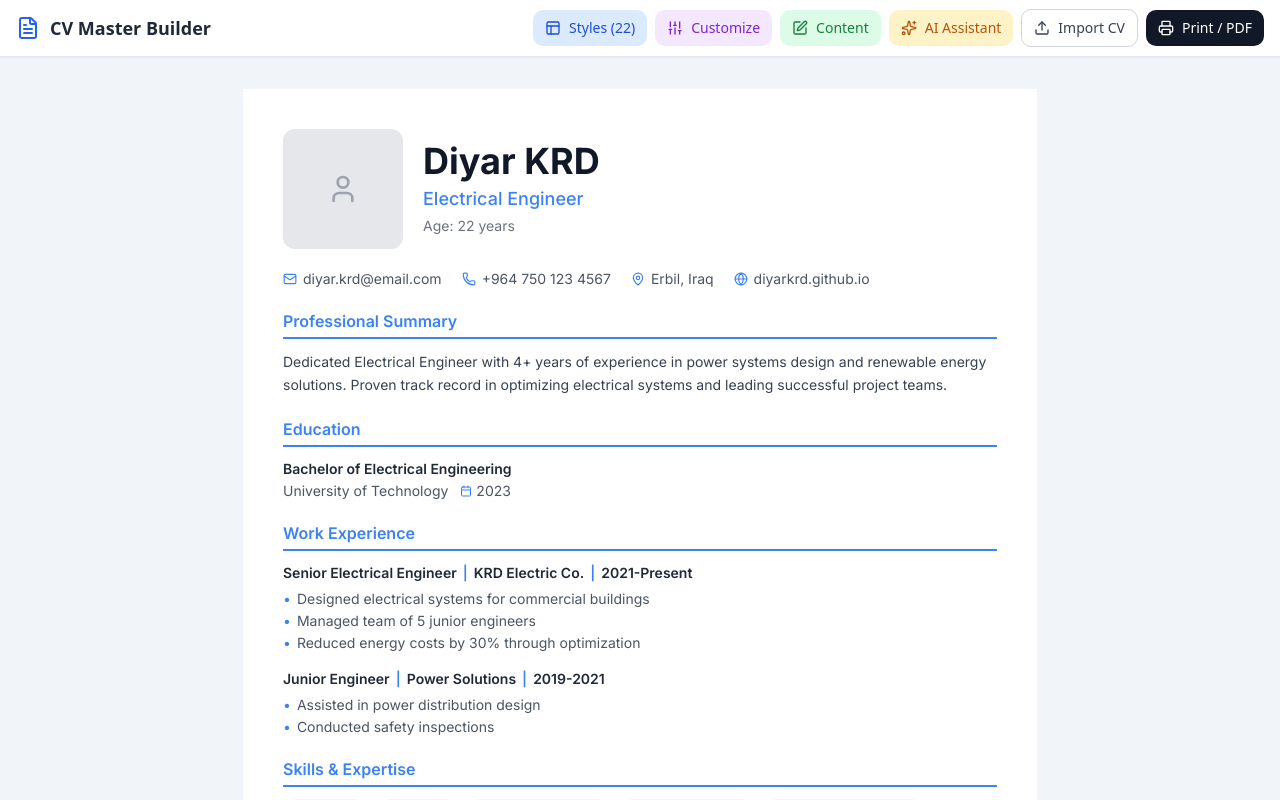
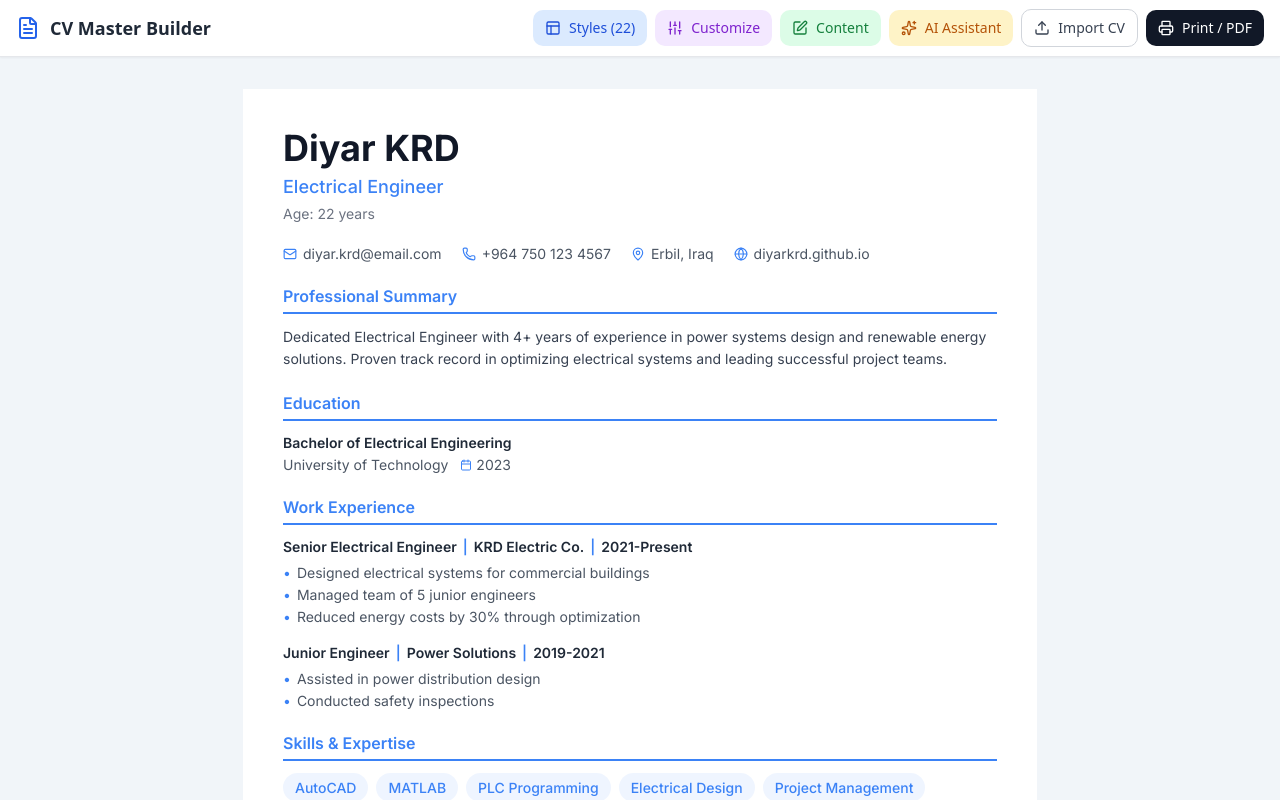
Before and after one commit to DiyarKrD/cv-builder-, a React (Vite) app: page / in a window 1280 px wide. Shown: the top 800 px of the page. Built offline with nearby package versions, Linux system fonts and the light colour scheme.

Commit message:
Add photo section and update CV order

```diff
--- a/src/components/CVPreview.tsx
+++ b/src/components/CVPreview.tsx
@@ -1,13 +1,13 @@
 import { useMemo, useEffect, useState, useRef } from 'react';
 import { useCV } from '@/hooks/useCV';
-import { Mail, Phone, MapPin, Globe, Calendar, User, GripVertical, Plus, X } from 'lucide-react';
+import { Mail, Phone, MapPin, Globe, Calendar, GripVertical, Plus, X } from 'lucide-react';
 import { LANGUAGE_LEVELS } from '@/types/cv';
 import type { CVSettings } from '@/types/cv';
 import { LanguageFlag } from '@/components/LanguageFlag';
 
 const A4_WIDTH_PX = 794;   // 210mm @ 96dpi
 const A4_HEIGHT_PX = 1123; // 297mm @ 96dpi
-const BASE_ORDER = ['summary', 'education', 'experience', 'skills', 'languages'];
+const BASE_ORDER = ['photo', 'summary', 'education', 'experience', 'skills', 'languages'];
 
 /* ------------------------------------------------------------------ */
 /*  Click-to-edit text                                                 */
@@ -89,6 +89,7 @@ export function CVPreview() {
     }
 
     const keys: string[] = [];
+    if (settings.photoVisible && cvData.personal.photo) keys.push('photo');
     if (cvData.professionalSummary) keys.push('summary');
     if (cvData.education.length > 0) keys.push('education');
     if (cvData.experience.length > 0) keys.push('experience');
@@ -102,7 +103,7 @@ export function CVPreview() {
     let cur: string[] = [];
     let h = headerHeight(settings);
     for (const k of ordered) {
-      const kh = estimateKeyHeight(k, cvData);
+      const kh = estimateKeyHeight(k, cvData, settings);
       if (cur.length > 0 && h + kh > maxH) {
         out.push(cur);
         cur = [];
@@ -148,13 +149,6 @@ export function CVPreview() {
 
   const templateClass = `template-${settings.template}`;
 
-  const photoClasses = [
-    `photo-${settings.photoStyle.shape}`,
-    settings.photoStyle.border !== 'none' ? `photo-border-${settings.photoStyle.border}` : '',
-  ].filter(Boolean).join(' ');
-  const photoSizeMap: Record<string, number> = { sm: 80, md: 120, lg: 160, xl: 200 };
-  const photoSize = photoSizeMap[settings.photoStyle.size] || 120;
-
   return (
     <div id="cv-root" className="cv-wrapper flex flex-col items-center">
       {pages.map((keys, pageIdx) => (
@@ -180,7 +174,7 @@ export function CVPreview() {
               }}
             >
               <div className="cv-content h-full" style={{ display: 'flex', flexDirection: 'column' }}>
-                {pageIdx === 0 && <PageHeader photoClasses={photoClasses} photoSize={photoSize} />}
+                {pageIdx === 0 && <PageHeader />}
                 <div className="cv-body flex-1">
                   {keys.map(k => (
                     <SectionBlock
@@ -212,7 +206,7 @@ export function CVPreview() {
 /* ------------------------------------------------------------------ */
 /*  Header (page 1 only) — fully inline editable                       */
 /* ------------------------------------------------------------------ */
-function PageHeader({ photoClasses, photoSize }: { photoClasses: string; photoSize: number }) {
+function PageHeader() {
   const { cvData, settings, updatePersonal, updateContact } = useCV();
   const isDark = settings.template === 'dark-pro' || settings.template === 'executive';
 
@@ -230,25 +224,6 @@ function PageHeader({ photoClasses, photoSize }: { photoClasses: string; photoSi
   return (
     <>
       <div className="cv-header mb-5 flex items-center gap-5">
-        {settings.photoPosition !== 'hidden' && (
-          <div className="shrink-0">
-            {cvData.personal.photo ? (
-              <img
-                src={cvData.personal.photo}
-                alt="Profile"
-                className={photoClasses}
-                style={{ width: photoSize, height: photoSize, objectFit: 'cover' }}
-              />
-            ) : (
-              <div
-                className={`${photoClasses} bg-gray-200 flex items-center justify-center`}
-                style={{ width: photoSize, height: photoSize }}
-              >
-                <User className="w-8 h-8 text-gray-400" />
-              </div>
-            )}
-          </div>
-        )}
         <div className="flex-1">
           <h1 className="cv-name font-bold" style={{ fontSize: settings.nameFontSize, color: nameColor, lineHeight: 1.1 }}>
             <Editable value={cvData.personal.fullName} placeholder="Your Name" onCommit={t => updatePersonal('fullName', t)} />
@@ -335,6 +310,7 @@ function SectionContent({ sectionKey, isCards }: { sectionKey: string; isCards:
   const { cvData, settings } = useCV();
   const isDark = settings.template === 'dark-pro';
 
+  if (sectionKey === 'photo') return <PhotoSection />;
   if (sectionKey === 'summary') {
     return (
       <section className={`mb-5 summary-section ${isCards ? 'section-card' : ''}`}>
@@ -353,6 +329,31 @@ function SectionContent({ sectionKey, isCards }: { sectionKey: string; isCards:
   const section = cvData.sections.find(s => s.id === sectionKey);
   if (!section || !section.visible) return null;
   return <CustomSectionBlock section={section} isCards={isCards} isDark={isDark} />;
+}
+
+/* ---------------- Photo (movable block) ---------------- */
+function PhotoSection() {
+  const { cvData, settings } = useCV();
+  if (!settings.photoVisible || !cvData.personal.photo) return null;
+
+  const photoClasses = [
+    `photo-${settings.photoStyle.shape}`,
+    settings.photoStyle.border !== 'none' ? `photo-border-${settings.photoStyle.border}` : '',
+  ].filter(Boolean).join(' ');
+  const photoSizeMap: Record<string, number> = { sm: 80, md: 120, lg: 160, xl: 200 };
+  const photoSize = photoSizeMap[settings.photoStyle.size] || 120;
+
+  return (
+    <section className="mb-5 photo-section">
+      <img
+        src={cvData.personal.photo}
+        alt="Profile"
+        className={photoClasses}
+        style={{ width: photoSize, height: photoSize, objectFit: 'cover' }}
+        draggable={false}
+      />
+    </section>
+  );
 }
 
 function SummaryEditable() {
@@ -608,7 +609,6 @@ function AddSectionButton({ pageId }: { pageId: string | null }) {
 /* ------------------------------------------------------------------ */
 function headerHeight(s: CVSettings): number {
   let h = 60;
-  if (s.photoPosition !== 'hidden') h += 20;
   h += s.nameFontSize + s.professionFontSize + 30;
   return h;
 }
@@ -619,8 +619,12 @@ function estimateTextHeight(text: string, fontSize: number, lineHeight: number,
 }
 
 // eslint-disable-next-line @typescript-eslint/no-explicit-any
-function estimateKeyHeight(k: string, cvData: any): number  {
+function estimateKeyHeight(k: string, cvData: any, settings: CVSettings): number  {
   switch (k) {
+    case 'photo': {
+      const photoSizeMap: Record<string, number> = { sm: 80, md: 120, lg: 160, xl: 200 };
+      return (photoSizeMap[settings.photoStyle.size] || 120) + 30;
+    }
     case 'summary':
       return estimateTextHeight(cvData.professionalSummary || ' ', 14, 1.6, 60) + 30;
     case 'education':
```
